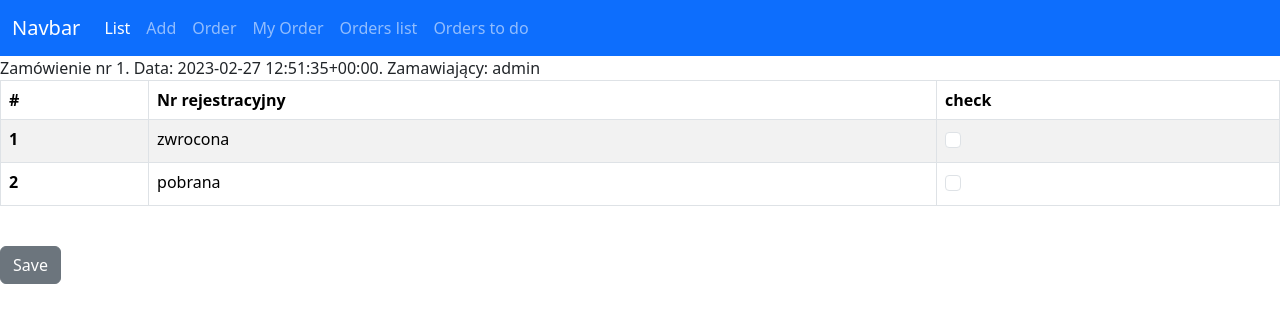
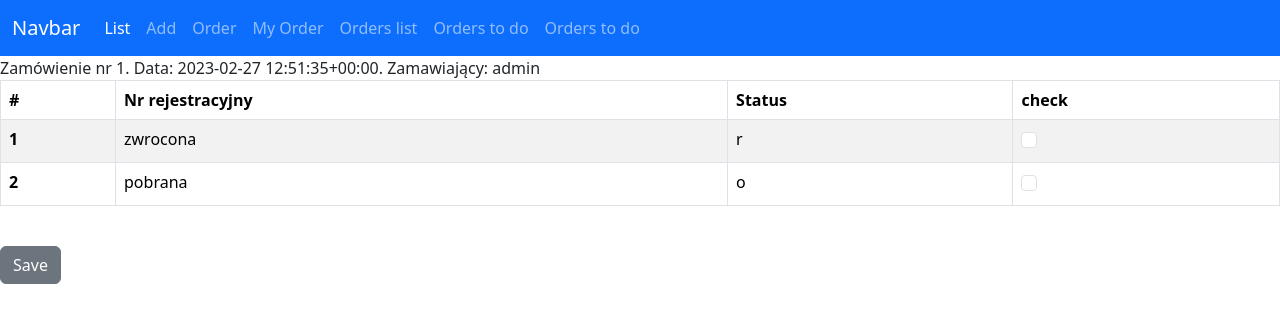
Before and after one commit to Martini310/Archeo-3, a Django app: page /files/order_details/1/ in a window 1280 px wide. Shown: the top 323 px of the page. Run offline with Django 4.2, Linux system fonts and the light colour scheme; data comes from the database, SQL or seed files in the repository; both versions use the stored data as it was after the commit.

Commit message:
Added View for orders with particular vehicle statuses

```diff
--- a/files/templates/files/order_detail.html
+++ b/files/templates/files/order_detail.html
@@ -10,6 +10,7 @@
       <tr>
         <th scope="col">#</th>
         <th scope="col">Nr rejestracyjny</th>
+        <th scope="col">Status</th>
         <th scope="col">check</th>
       </tr>
     </thead>
@@ -19,6 +20,7 @@
         <tr>
             <th scope="row">{{forloop.counter}}</th>
             <td>{{vehicle.tr}}</td>
+            <td>{{vehicle.status}}</td>
             <td>
             {% if event.approved %}
                 <div class="form-check">
--- a/files/urls.py
+++ b/files/urls.py
@@ -11,5 +11,6 @@ urlpatterns = [
     path('orders/', views.Orders.as_view(), name='orders'),
     path('order_details/<int:pk>/', views.order_details, name='order_details'),
     path('update/<int:pk>/', views.VehicleUpdateView.as_view(), name='update_vehicle'),
-    path('orderstodo/', views.OrdersToDo.as_view(), name='orderstodo')
+    path('orderstodo/', views.OrdersToDo.as_view(), name='orderstodo'),
+    path('orders_to_do/<str:status>', views.orders_to_do, name='orders_to_do')
 ]
--- a/files/views.py
+++ b/files/views.py
@@ -3,7 +3,6 @@ from django.http import HttpResponse
 from .models import Order, Vehicle, User
 from django.views.generic import ListView, CreateView, DetailView, UpdateView
 from django.urls import reverse_lazy
-from datetime import datetime
 from django.utils import timezone
 from django.contrib import messages
 
@@ -38,7 +37,7 @@ def my_order(request):
 
         try:
             user = User.objects.get(pk=1)
-            order = Order.objects.create(order_date=datetime.now(tz=timezone.utc) ,orderer=user)
+            order = Order.objects.create(order_date=timezone.now() ,orderer=user)
             Vehicle.objects.bulk_create([Vehicle(tr=x, responsible_person=user, order=order) for x in ids])
             return redirect(reverse_lazy('files:list'))
 
@@ -60,8 +59,11 @@ class OrdersToDo(ListView):
     context_object_name = 'todo'
 
 
-# class OrderDetails(DetailView):
-#     model = Order
+def orders_to_do(request, status):
+    orders = Order.objects.all()
+    orders = [order for order in orders if any([vehicle.status for vehicle in order.vehicles.all() if vehicle.status == status])]
+    abr = Vehicle.LOAN_STATUS
+    return render(request, 'files/orders_to_do.html', context={'orders': orders, 'status': status, 'abr': abr})
 
 
 class VehicleUpdateView(UpdateView):
--- a/templates/home.html
+++ b/templates/home.html
@@ -22,6 +22,7 @@
               <a class="nav-link" href={% url "files:my_order" %}>My Order</a>
               <a class="nav-link" href={% url "files:orders" %}>Orders list</a>
               <a class="nav-link" href={% url "files:orderstodo" %}>Orders to do</a>
+              <a class="nav-link" href="/files/orders_to_do/o">Orders to do</a>
             </div>
           </div>
         </div>
```
Also changed, not shown: files/templates/files/orders_to_do.html (added, +15 -0 lines), files/templates/files/orderstodo_list.html (+3 -7 lines), db.sqlite3.
